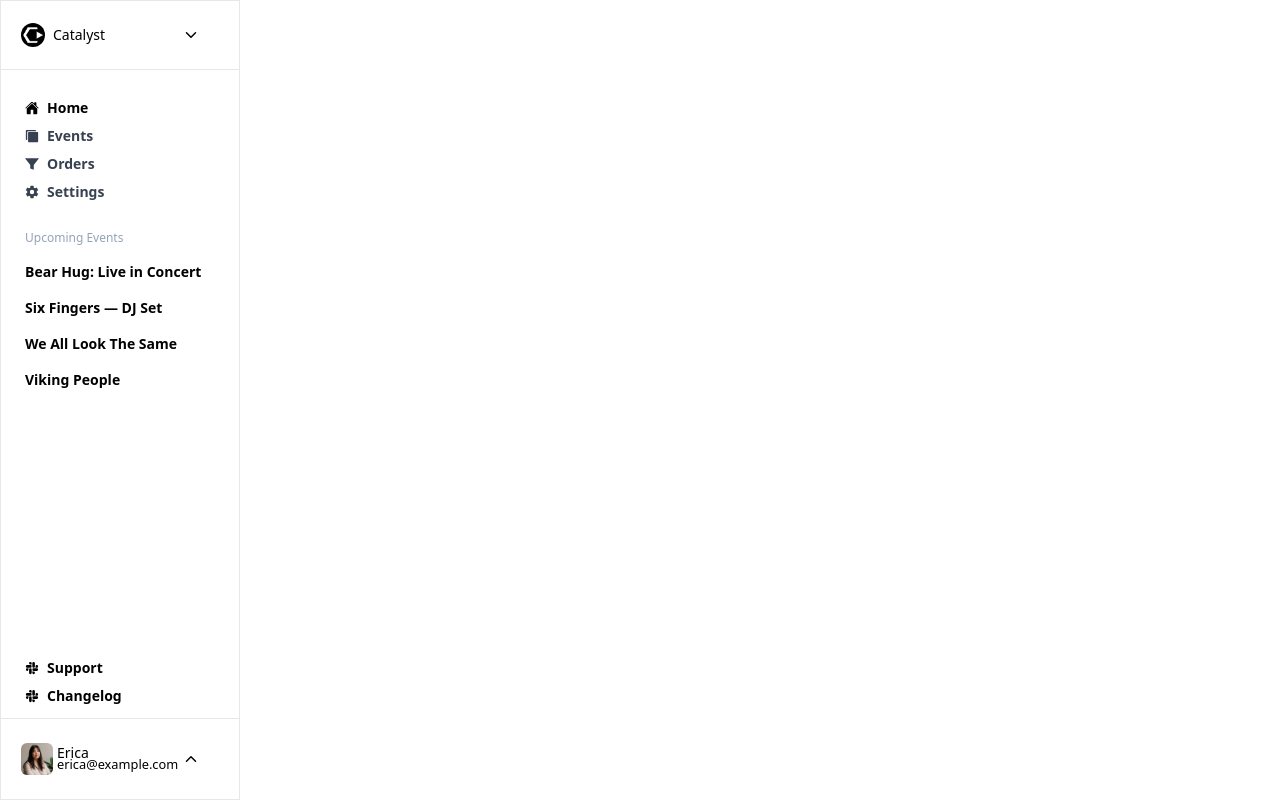
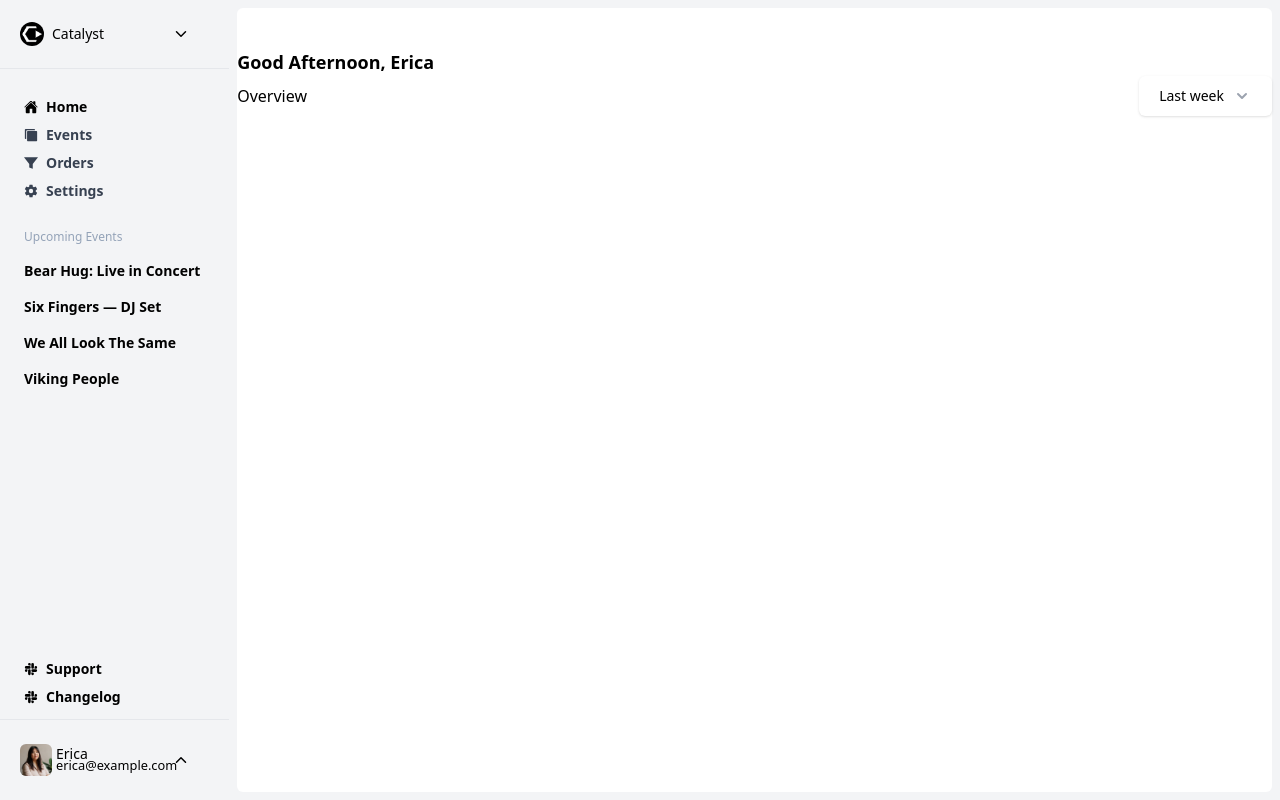
Before and after one commit to aneebamoezz/Tailwind-Dashboard-project, a website: page Dashboard.html in a window 1280 px wide. Drawn offline with nearby package versions, Linux system fonts and the light colour scheme.

Commit message:
Update files

```diff
--- a/Dashboard.html
+++ b/Dashboard.html
@@ -26,12 +26,20 @@
       href="https://cdnjs.cloudflare.com/ajax/libs/font-awesome/6.6.0/css/all.min.css"
     />
   </head>
-  <body>
-    <div class="flex flex-col justify-between border max-w-60 h-screen">
+  <body class="bg-body-gray">
+    <div class="flex flex-row">
+      <div class="max-w-60">
+        <div class="flex flex-col justify-between h-screen">
           <div class="flex flex-col gap-2 justify-between">
-        <div class="flex items-center justify-between gap-2 px-5 py-4 border-b">
+            <div
+              class="flex items-center justify-between gap-2 px-5 py-4 border-b"
+            >
               <div class="flex items-center gap-2">
-            <img src="images/logo3.png" class="rounded-full w-6 h-6" alt="" />
+                <img
+                  src="images/logo3.png"
+                  class="rounded-full w-6 h-6"
+                  alt=""
+                />
                 <p class="text-sm font-medium">Catalyst</p>
               </div>
               <div class="flex">
@@ -60,7 +68,6 @@
                   x-id="['dropdown-button']"
                   class="relative"
                 >
-              <!-- Button -->
                   <button
                     x-ref="button"
                     x-on:click="toggle()"
@@ -70,10 +77,8 @@
                     class="flex items-center gap-2 px-5 py-2.5"
                   >
                     <ion-icon name="chevron-down-outline"></ion-icon>
-                <!-- Heroicon: chevron-down -->
                   </button>
 
-              <!-- Panel -->
                   <div
                     x-ref="panel"
                     x-show="open"
@@ -235,7 +240,6 @@
                   x-id="['dropdown-button']"
                   class="relative"
                 >
-              <!-- Button -->
                   <button
                     x-ref="button"
                     x-on:click="toggle()"
@@ -245,10 +249,8 @@
                     class="flex items-center gap-2 px-5 py-2.5"
                   >
                     <ion-icon name="chevron-up-outline"></ion-icon>
-                <!-- Heroicon: chevron-down -->
                   </button>
 
-              <!-- Panel -->
                   <div
                     x-ref="panel"
                     x-show="open"
@@ -303,5 +305,107 @@
             </div>
           </div>
         </div>
+      </div>
+      <div class="w-svw max-w-full bg-white py-10 m-2 rounded-md">
+        <div class="container mx-auto max-w-6xl">
+          <div>
+            <h1 class="font-semibold text-lg">Good Afternoon, Erica</h1>
+          </div>
+          <div class="flex items-center justify-between">
+            <p>Overview</p>
+            <div class="flex justify-center">
+              <div
+                x-data="{
+            open: false,
+            toggle() {
+                if (this.open) {
+                    return this.close()
+                }
+
+                this.$refs.button.focus()
+
+                this.open = true
+            },
+            close(focusAfter) {
+                if (! this.open) return
+
+                this.open = false
+
+                focusAfter && focusAfter.focus()
+            }
+        }"
+                x-on:keydown.escape.prevent.stop="close($refs.button)"
+                x-on:focusin.window="! $refs.panel.contains($event.target) && close()"
+                x-id="['dropdown-button']"
+                class="relative"
+              >
+                <!-- Button -->
+                <button
+                  x-ref="button"
+                  x-on:click="toggle()"
+                  :aria-expanded="open"
+                  :aria-controls="$id('dropdown-button')"
+                  type="button"
+                  class="flex text-sm items-center gap-2 bg-white px-5 py-2.5 rounded-md shadow"
+                >
+                  Last week
+
+                  <!-- Heroicon: chevron-down -->
+                  <svg
+                    xmlns="http://www.w3.org/2000/svg"
+                    class="h-5 w-5 text-gray-400"
+                    viewBox="0 0 20 20"
+                    fill="currentColor"
+                  >
+                    <path
+                      fill-rule="evenodd"
+                      d="M5.293 7.293a1 1 0 011.414 0L10 10.586l3.293-3.293a1 1 0 111.414 1.414l-4 4a1 1 0 01-1.414 0l-4-4a1 1 0 010-1.414z"
+                      clip-rule="evenodd"
+                    />
+                  </svg>
+                </button>
+
+                <!-- Panel -->
+                <div
+                  x-ref="panel"
+                  x-show="open"
+                  x-transition.origin.top.left
+                  x-on:click.outside="close($refs.button)"
+                  :id="$id('dropdown-button')"
+                  style="display: none"
+                  class="absolute left-0 mt-2 w-40 rounded-md bg-white shadow-md"
+                >
+                  <a
+                    href="#"
+                    class="flex items-center gap-2 w-full first-of-type:rounded-t-md last-of-type:rounded-b-md px-4 py-1 text-left text-sm hover:bg-gray-50 disabled:text-gray-500"
+                  >
+                    Last week
+                  </a>
+
+                  <a
+                    href="#"
+                    class="flex items-center gap-2 w-full first-of-type:rounded-t-md last-of-type:rounded-b-md px-4 py-1 text-left text-sm hover:bg-gray-50 disabled:text-gray-500"
+                  >
+                    Last two week
+                  </a>
+                  <a
+                    href="#"
+                    class="flex items-center gap-2 w-full first-of-type:rounded-t-md last-of-type:rounded-b-md px-4 py-1 text-left text-sm hover:bg-gray-50 disabled:text-gray-500"
+                  >
+                    Last month
+                  </a>
+                  <a
+                    href="#"
+                    class="flex items-center gap-2 w-full first-of-type:rounded-t-md last-of-type:rounded-b-md px-4 py-1 text-left text-sm hover:bg-gray-50 disabled:text-gray-500"
+                  >
+                    Last quater
+                  </a>
+                </div>
+              </div>
+            </div>
+          </div>
+        </div>
+      </div>
+    </div>
   </body>
 </html>
--- a/tailwind.config.js
+++ b/tailwind.config.js
@@ -12,6 +12,7 @@ module.exports = {
         "black-shade":"rgb(17, 24, 39)",
         "light-gray":"#e5e7eb",
         "lightgray-400":"#94a3b8",
+        "body-gray":"#f3f4f6",
       },
     },
   },
```
Also changed, not shown: src/output.css. Lines whose indentation alone changed are shown as unchanged.
